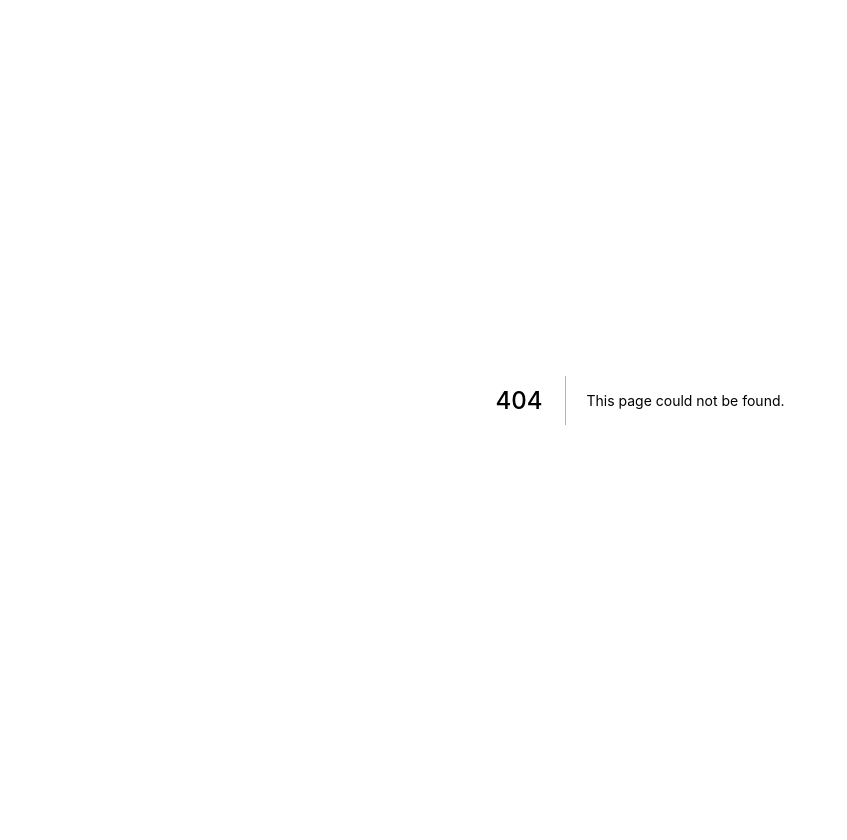
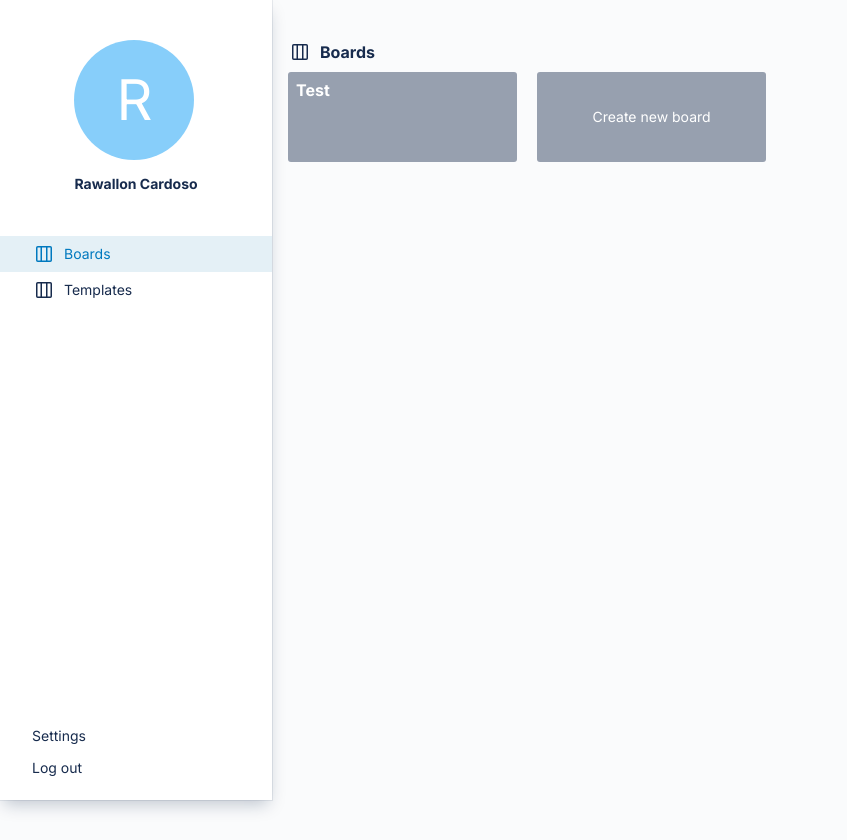
Before and after one commit to Rawallon/trello-clone-next, a Next.js app: page /boards in a window 1280 px wide. Before the commit this address had no page. Shown: the whole page, without its empty margins (0-847 px from the left). Before the commit the page ends 800 px from the top, so only its background shows below. Built offline with nearby package versions, Linux system fonts and the light colour scheme; what @mswjs/data would draw is missing.

Commit message:
Componitezed board listing page

```diff
--- a/src/components/BoardListing/AddBoardModal/addboardmodal.module.css
+++ b/src/components/BoardListing/AddBoardModal/addboardmodal.module.css
@@ -11,22 +11,16 @@
   color: #172b4d;
 }
 
-.background {
+.modalBodyWrapper {
   background: rgba(0, 0, 0, 0.5);
-  z-index: 1;
+
   position: fixed;
   width: 100%;
   height: 100%;
   top: 0;
   left: 0;
-}
-
-.modalBodyWrapper {
-  width: 100%;
-  height: 100%;
   z-index: 2;
 
-  position: relative;
   display: flex;
   align-items: center;
   justify-content: center;
--- a/src/components/BoardListing/AddBoardModal/index.js
+++ b/src/components/BoardListing/AddBoardModal/index.js
@@ -3,7 +3,7 @@ import { createPortal } from 'react-dom';
 import { useBoard } from '../../../context/BoardContext';
 import styles from './addboardmodal.module.css';
 
-function AddBoardModal(props) {
+function AddBoardModal({ toggleModal }) {
   const { bgOptions } = useBoard();
   const ref = useRef();
   const [mounted, setMounted] = useState(false);
@@ -20,11 +20,15 @@ function AddBoardModal(props) {
   function onChangeHandle(event) {
     setInputText(event.target.value);
   }
+
+  function closeModalHandle() {
+    setInputText('');
+    toggleModal();
+  }
   return createPortal(
     <div className={styles.modalWrapper}>
-      <div className={styles.background} />
-      <div className={styles.modalBodyWrapper}>
-        <div className={styles.modalBody}>
+      <div className={styles.modalBodyWrapper} onClick={closeModalHandle}>
+        <div className={styles.modalBody} onClick={(e) => e.stopPropagation()}>
           <div className={styles.cardWrapper}>
             <div
               className={styles.fakeCard}
@@ -46,7 +50,9 @@ function AddBoardModal(props) {
           </div>
           <div>
             <button>Create board</button>
-            <button className={styles.cancelBtn}>Cancel</button>
+            <button className={styles.cancelBtn} onClick={closeModalHandle}>
+              Cancel
+            </button>
           </div>
         </div>
       </div>
--- /dev/null
+++ b/src/components/BoardListing/BoardListItem/BoardListItem.module.css
@@ -0,0 +1,34 @@
+.boardItemDetailsTitle {
+  flex: 0 0 auto;
+  font-size: 16px;
+  font-weight: bold;
+  max-height: 40px;
+  width: 100%;
+  word-wrap: break-word;
+
+  overflow: hidden;
+  text-overflow: ellipsis;
+  -webkit-box-orient: vertical;
+  display: -webkit-box;
+  -webkit-line-clamp: 2;
+}
+
+.boardItem {
+  cursor: pointer;
+  border-radius: 3px;
+
+  width: 23.5%;
+  margin: 0 2% 2% 0;
+  padding: 8px;
+
+  background-color: #97a0af;
+  color: #ffffff;
+
+  line-height: 20px;
+  text-decoration: none;
+
+  height: 90px;
+  display: flex;
+  flex-direction: column;
+  justify-content: space-between;
+}
--- /dev/null
+++ b/src/components/BoardListing/BoardListItem/index.js
@@ -0,0 +1,14 @@
+import React from 'react';
+import Link from 'next/link';
+
+import styles from './BoardListItem.module.css';
+
+export default function BoardListItem({ link, title }) {
+  return (
+    <Link href={link}>
+      <a className={styles.boardItem}>
+        <div className={styles.boardItemDetailsTitle}>{title}</div>
+      </a>
+    </Link>
+  );
+}
--- /dev/null
+++ b/src/components/BoardListing/BoardsList/BoardsList.module.css
@@ -0,0 +1,83 @@
+.boardsHolder {
+  min-height: inherit;
+  margin: 40px 16px 0 16px;
+  flex-basis: 100%;
+}
+.boardsSection {
+  margin: 0 auto;
+  max-width: 1250px;
+  padding: 0 0 20px 0;
+}
+
+.boardsHolder a {
+  text-decoration: none;
+}
+
+.boardsHeader {
+  margin-bottom: 8px;
+  display: flex;
+}
+
+.boardsHeader h3 {
+  margin-left: 8px;
+}
+
+.boardsTitle {
+  display: inline-block;
+  line-height: 24px;
+  font-size: 16px;
+  font-weight: bold;
+  margin: 0;
+}
+
+.boardsList {
+  display: flex;
+  flex-wrap: wrap;
+  user-select: none;
+}
+
+.boardItem.addNew {
+  justify-content: center;
+  align-items: center;
+}
+
+.boardItem {
+  cursor: pointer;
+  border-radius: 3px;
+
+  width: 23.5%;
+  margin: 0 2% 2% 0;
+  padding: 8px;
+
+  background-color: #97a0af;
+  color: #ffffff;
+
+  line-height: 20px;
+  text-decoration: none;
+
+  height: 90px;
+  display: flex;
+  flex-direction: column;
+  justify-content: space-between;
+}
+
+.boardItemDetailsTitle {
+  flex: 0 0 auto;
+  font-size: 16px;
+  font-weight: bold;
+  max-height: 40px;
+  width: 100%;
+  word-wrap: break-word;
+
+  overflow: hidden;
+  text-overflow: ellipsis;
+  -webkit-box-orient: vertical;
+  display: -webkit-box;
+  -webkit-line-clamp: 2;
+}
+
+.boardItemDetailsAdd {
+  font-size: 1rem !important;
+  text-align: center;
+  font-weight: normal !important;
+}
--- /dev/null
+++ b/src/components/BoardListing/BoardsList/index.js
@@ -0,0 +1,31 @@
+import React from 'react';
+
+import BoardListItem from '../BoardListItem';
+import { TableIcon } from '../../Icons';
+import styles from './BoardsList.module.css';
+
+export default function BoardsList({ showModal }) {
+  return (
+    <div className={styles.boardsHolder}>
+      <div className={styles.boardsSection}>
+        <div className={styles.boardsHeader}>
+          <TableIcon />
+          <h3 className={styles.boardsTitle}>Boards</h3>
+        </div>
+        <div className={styles.boardsList}>
+          <BoardListItem title={'Test'} link={'/boards/1'} />
+          <div
+            className={styles.boardItem + ' ' + styles.addNew}
+            onClick={showModal}>
+            <div
+              className={
+                styles.boardItemDetailsTitle + ' ' + styles.boardItemDetailsAdd
+              }>
+              Create new board
+            </div>
+          </div>
+        </div>
+      </div>
+    </div>
+  );
+}
--- /dev/null
+++ b/src/components/BoardListing/ProfileSideBar/ProfileSideBar.module.css
@@ -0,0 +1,64 @@
+.profileHolder {
+  height: 100%;
+  min-height: inherit;
+  flex: 1 0 272px;
+  background: #fff;
+  box-shadow: 0 8px 16px -4px rgb(9 30 66 / 25%), 0 0 0 1px rgb(9 30 66 / 8%);
+  display: flex;
+  flex-direction: column;
+  align-items: center;
+  justify-content: flex-start;
+}
+
+.profPicture {
+  margin-top: 40px;
+  border-radius: 50%;
+  background: lightskyblue;
+  color: #fff;
+  height: 120px;
+  width: 120px;
+  font-size: 4rem;
+  display: flex;
+  align-items: center;
+  justify-content: center;
+}
+
+.menuItems {
+  user-select: none;
+  margin-top: 2rem;
+  display: grid;
+  width: 100%;
+}
+.menuItems ul,
+.menuItems li,
+.menuBottom ul,
+.menuBottom li {
+  width: 100%;
+  list-style: none;
+  margin: 0;
+  padding: 0;
+}
+
+.menuItems li,
+.menuBottom li {
+  padding: 6px 32px;
+  display: flex;
+  align-items: center;
+  transition: 200ms;
+}
+.menuItems li span {
+  margin-left: 8px;
+}
+.menuItems .active,
+.menuBottom li:hover {
+  background-color: #e4f0f6;
+  color: #0079bf;
+}
+
+.menuBottom {
+  user-select: none;
+  margin-top: auto;
+  margin-bottom: 16px;
+  display: grid;
+  width: 100%;
+}
--- /dev/null
+++ b/src/components/BoardListing/ProfileSideBar/index.js
@@ -0,0 +1,38 @@
+import { TableIcon } from '../../Icons';
+import styles from './ProfileSideBar.module.css';
+
+function ProfileSideBar({ username }) {
+  return (
+    <div className={styles.profileHolder}>
+      <div>
+        <div className={styles.profPicture}>{username.split('')[0]}</div>
+        <p>
+          <b>{username}</b>
+        </p>
+      </div>
+      <div className={styles.menuItems}>
+        <ul>
+          <li className={styles.active}>
+            <TableIcon />
+            <span>Boards</span>
+          </li>
+          <li>
+            <TableIcon />
+            <span>Templates</span>
+          </li>
+        </ul>
+      </div>
+      <div className={styles.menuBottom}>
+        <ul>
+          <li>
+            <span>Settings</span>
+          </li>
+          <li>
+            <span>Log out</span>
+          </li>
+        </ul>
+      </div>
+    </div>
+  );
+}
+export default ProfileSideBar;
--- /dev/null
+++ b/src/pages/boards.js
@@ -0,0 +1,21 @@
+import { useState } from 'react';
+import AddBoardModal from '../components/BoardListing/AddBoardModal';
+import BoardsList from '../components/BoardListing/BoardsList';
+import ProfileSideBar from '../components/BoardListing/ProfileSideBar';
+import styles from '../styles/BoardListing.module.css';
+
+function BoardListing(props) {
+  const [isCreateModal, setIsCreateModal] = useState(false);
+
+  function toggleModal() {
+    setIsCreateModal(!isCreateModal);
+  }
+  return (
+    <div className={styles.wrapper}>
+      {isCreateModal ? <AddBoardModal toggleModal={toggleModal} /> : ''}
+      <ProfileSideBar username={'Rawallon Cardoso'} />
+      <BoardsList showModal={toggleModal} />
+    </div>
+  );
+}
+export default BoardListing;
--- a/src/styles/BoardListing.module.css
+++ b/src/styles/BoardListing.module.css
@@ -8,146 +8,3 @@
   min-height: 100vh;
   background-color: #fafbfc;
 }
-.profileHolder {
-  height: 100%;
-  min-height: inherit;
-  flex: 1 0 272px;
-  background: #fff;
-  box-shadow: 0 8px 16px -4px rgb(9 30 66 / 25%), 0 0 0 1px rgb(9 30 66 / 8%);
-  display: flex;
-  flex-direction: column;
-  align-items: center;
-  justify-content: flex-start;
-}
-
-.profPicture {
-  margin-top: 40px;
-  border-radius: 50%;
-  background: lightskyblue;
-  color: #fff;
-  height: 120px;
-  width: 120px;
-  font-size: 4rem;
-  display: flex;
-  align-items: center;
-  justify-content: center;
-}
-
-.menuItems {
-  user-select: none;
-  margin-top: 2rem;
-  display: grid;
-  width: 100%;
-}
-.menuItems ul,
-.menuItems li,
-.menuBottom ul,
-.menuBottom li {
-  width: 100%;
-  list-style: none;
-  margin: 0;
-  padding: 0;
-}
-
-.menuItems li,
-.menuBottom li {
-  padding: 6px 32px;
-  display: flex;
-  align-items: center;
-  transition: 200ms;
-}
-.menuItems li span {
-  margin-left: 8px;
-}
-.menuItems .active,
-.menuBottom li:hover {
-  background-color: #e4f0f6;
-  color: #0079bf;
-}
-
-.menuBottom {
-  user-select: none;
-  margin-top: auto;
-  margin-bottom: 16px;
-  display: grid;
-  width: 100%;
-}
-
-.boardsHolder a {
-  text-decoration: none;
-}
-.boardsHolder {
-  min-height: inherit;
-  margin: 40px 16px 0 16px;
-  flex-basis: 100%;
-}
-.boardsSection {
-  margin: 0 auto;
-  max-width: 1250px;
-  padding: 0 0 20px 0;
-}
-.boardsHeader {
-  margin-bottom: 8px;
-  display: flex;
-}
-
-.boardsHeader h3 {
-  margin-left: 8px;
-}
-
-.boardsTitle {
-  display: inline-block;
-  line-height: 24px;
-  font-size: 16px;
-  font-weight: bold;
-  margin: 0;
-}
-
-.boardsList {
-  display: flex;
-  flex-wrap: wrap;
-}
-
-.boardItem.addNew {
-  justify-content: center;
-  align-items: center;
-}
-.boardItem {
-  cursor: pointer;
-  border-radius: 3px;
-
-  width: 23.5%;
-  margin: 0 2% 2% 0;
-  padding: 8px;
-
-  background-color: #97a0af;
-  color: #ffffff;
-
-  line-height: 20px;
-  text-decoration: none;
-
-  height: 90px;
-  display: flex;
-  flex-direction: column;
-  justify-content: space-between;
-}
-
-.boardItemDetailsAdd {
-  font-size: 1rem !important;
-  text-align: center;
-  font-weight: normal !important;
-}
-.boardItemDetailsTitle {
-  flex: 0 0 auto;
-  font-size: 16px;
-  font-weight: bold;
-  max-height: 40px;
-  width: 100%;
-  word-wrap: break-word;
-
-  overflow: hidden;
-  text-overflow: ellipsis;
-  -webkit-box-orient: vertical;
-  display: -webkit-box;
-  -webkit-line-clamp: 2;
-}
```
Also changed, not shown: src/pages/index.js (+2 -57 lines).
